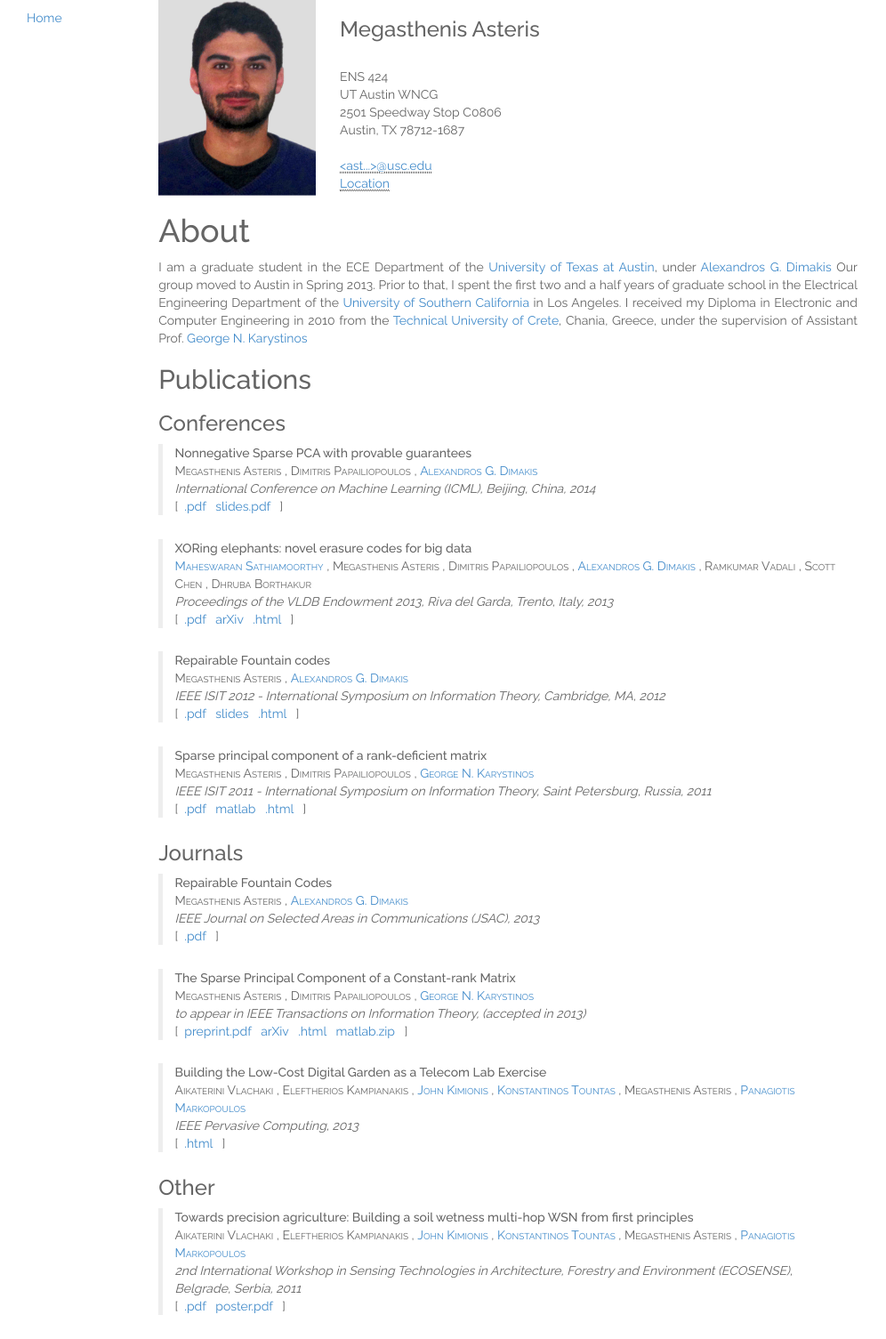
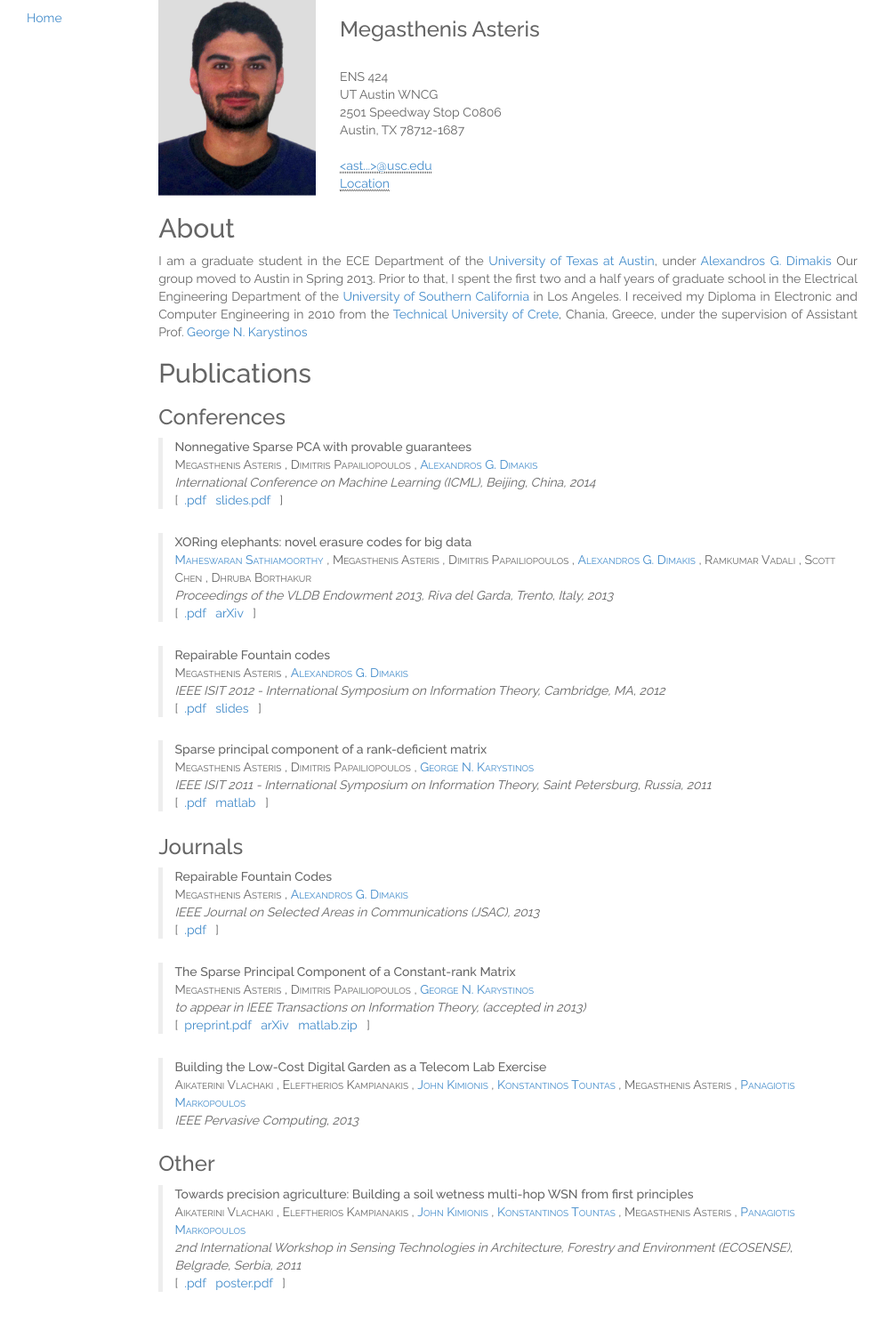
Before and after one commit to megasthenis/megasthenis.github.io, a Jekyll site: the page built from index.html, in a window 1280 px wide. Shown: the whole page at 89% size, without its empty margins (0-996 px from the left). Built offline with Jekyll 4.4.1, drawn with Linux system fonts in a browser that asks for light colours; nearby versions of some CDN libraries; after the commit the page ends 1478 px from its top, so only the background shows below that.

Commit message:
fixed links on public

```diff
--- a/_includes/publicationlist.html
+++ b/_includes/publicationlist.html
@@ -20,11 +20,22 @@
     <span class="published">
         {{ publication.venue }}, {{ publication.bib.year }}
     </span>
-    {% if publication.links.size > 0 %}
+
+
+    {% assign validlinks = 0 %}
+    {% for link in publication.links %}
+        {% if link.name != nil and link.url != nil %}
+            {% assign validlinks = validlinks | plus: 1 %}
+        {% endif %}
+    {% endfor %}
+
+    {% if validlinks > 0 %}
     [&nbsp;
         {% for link in publication.links %}
+        {% if link.name != nil and link.url != nil %}
         <a href="{{ link.url }}">{{ link.name }}</a>
         &nbsp;
+        {% endif %}
         {% endfor %}
     ]
     {% endif %}
--- a/index.html
+++ b/index.html
@@ -54,7 +54,7 @@ layout: default
             <!-- About row -->
             <div class="row">
                 <div class="col-md-12">
-                    <h1>About</h1>
+                    <h2>About</h2>
                     I am a graduate student in the ECE Department of the <a href="https://www.utexas.edu/">University of Texas at Austin</a>, under
                     <a href="{{ site.data.people.dimakis.website }}">{{ site.data.people.dimakis.name }}</a>
                     Our group moved to Austin in Spring 2013.
```
Also changed, not shown: _data/publications.yml (+5 -5 lines).
